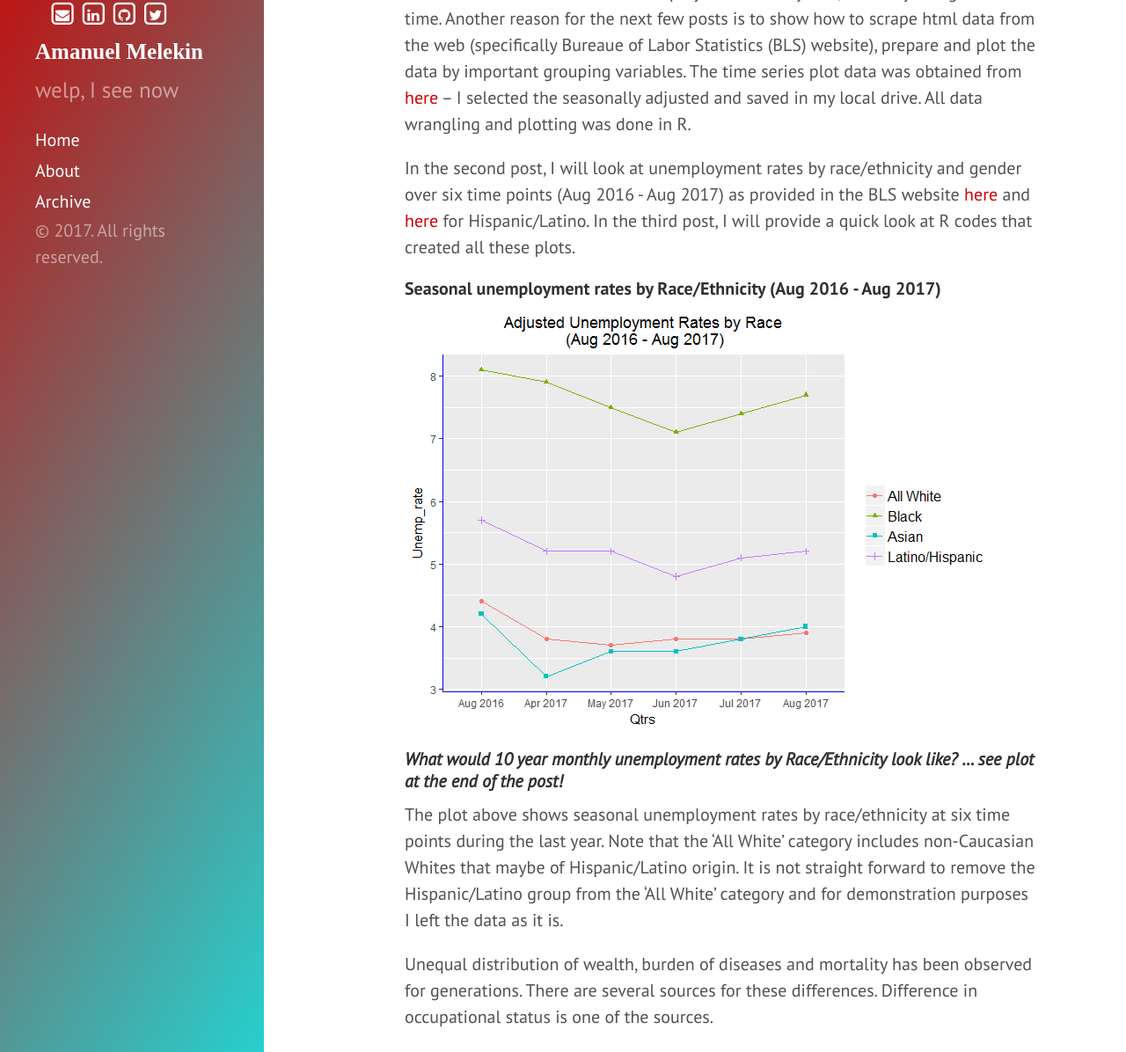
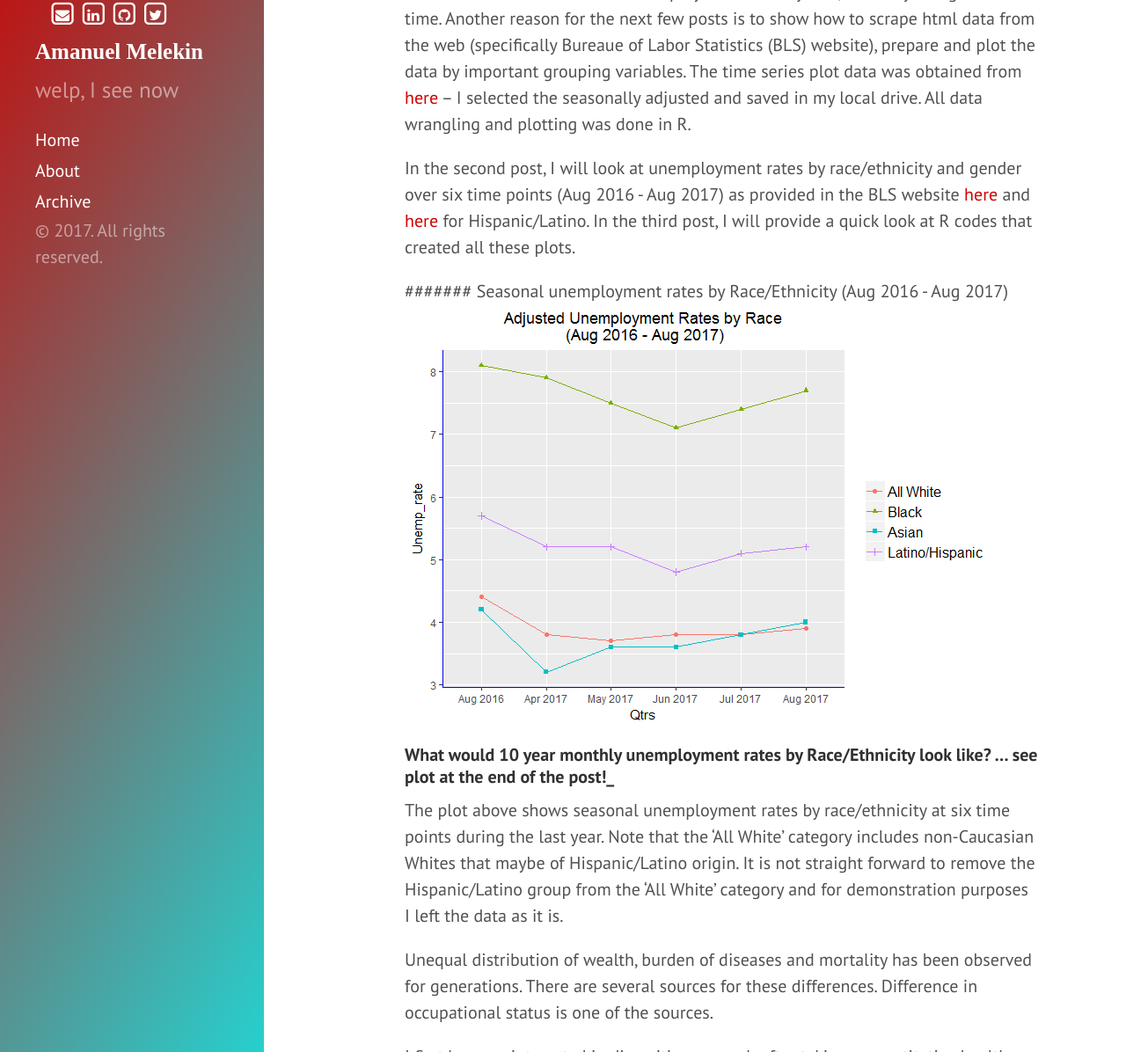
Before and after one commit to azmelekin/azmelekin.github.io, a Jekyll site: the page built from _posts/2017-10-03-unemploymenttrends.md, in a window 1280 px wide and 1400 px high, cut to the strip 204-1400 px from the top of the window. Shown: the whole strip at 88% size. Built offline with Jekyll 4.4.1, drawn with Linux system fonts in a browser that asks for light colours; nearby versions of some CDN libraries; some web fonts are replaced.

Commit message:
Update 2017-10-03-unemploymenttrends.md

```diff
--- a/_posts/2017-10-03-unemploymenttrends.md
+++ b/_posts/2017-10-03-unemploymenttrends.md
@@ -11,9 +11,9 @@ I was curious to see seasonal unemployment rates by race/ethnicity and gender ov
 In the second post, I will look at unemployment rates by race/ethnicity and gender over six time points (Aug 2016 - Aug 2017) as provided in the BLS website [here](https://www.bls.gov/news.release/empsit.t02.htm) and [here](https://www.bls.gov/news.release/empsit.t03.htm)
 for Hispanic/Latino. In the third post, I will provide a quick look at R codes that created all these plots.
 
-##### Seasonal unemployment rates by Race/Ethnicity (Aug 2016 - Aug 2017)
+####### Seasonal unemployment rates by Race/Ethnicity (Aug 2016 - Aug 2017)
 <img src="/images/new%20plot-1.png"/>
-###### _What would 10 year monthly unemployment rates by Race/Ethnicity look like? ... see plot at the end of the post!_
+###### What would 10 year monthly unemployment rates by Race/Ethnicity look like? ... see plot at the end of the post!_
 <!--more-->
 The plot above shows seasonal unemployment rates by race/ethnicity at six time points during the last year. Note that the 'All White'
 category includes non-Caucasian Whites that maybe of Hispanic/Latino origin. It is not straight forward to remove the Hispanic/Latino group from the 'All White' category and for demonstration purposes I left the data as it is.
```
